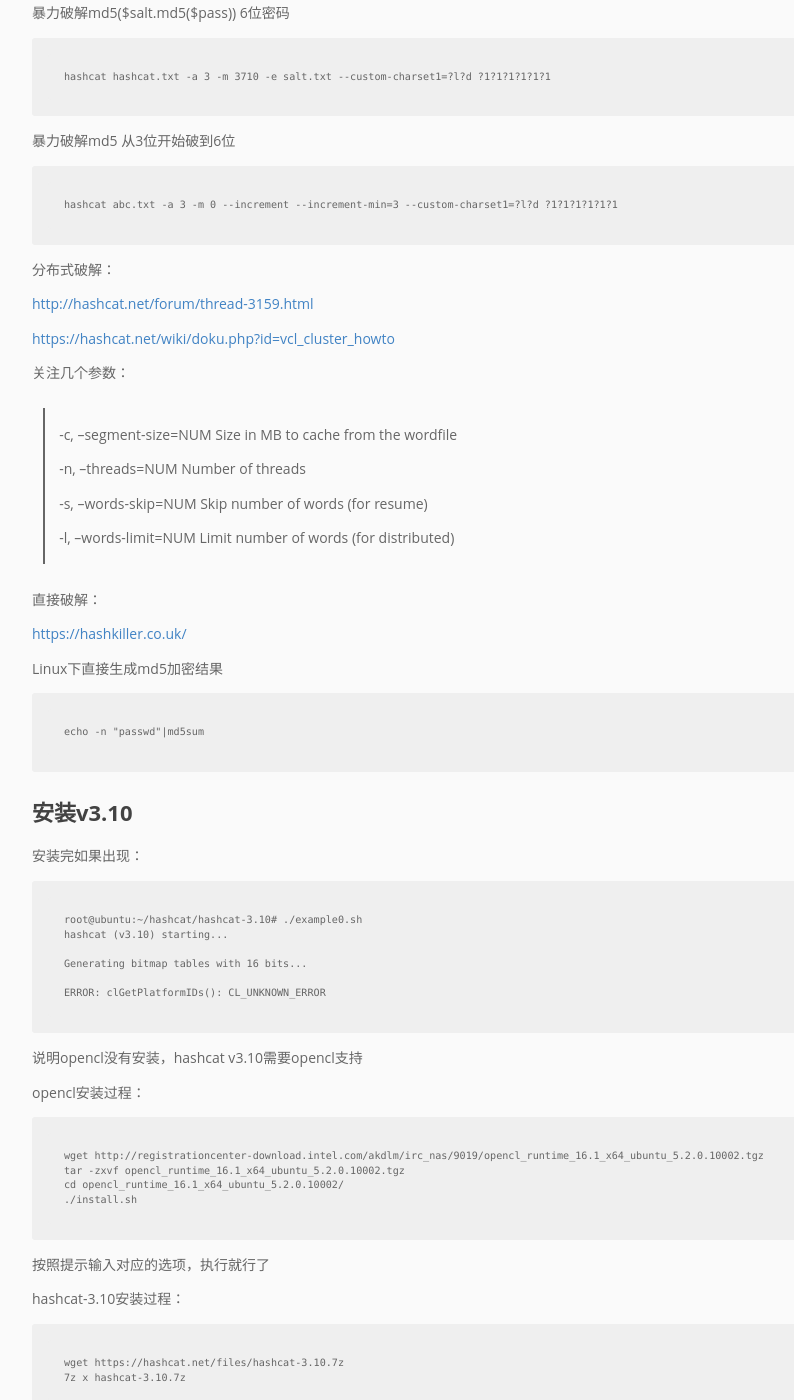
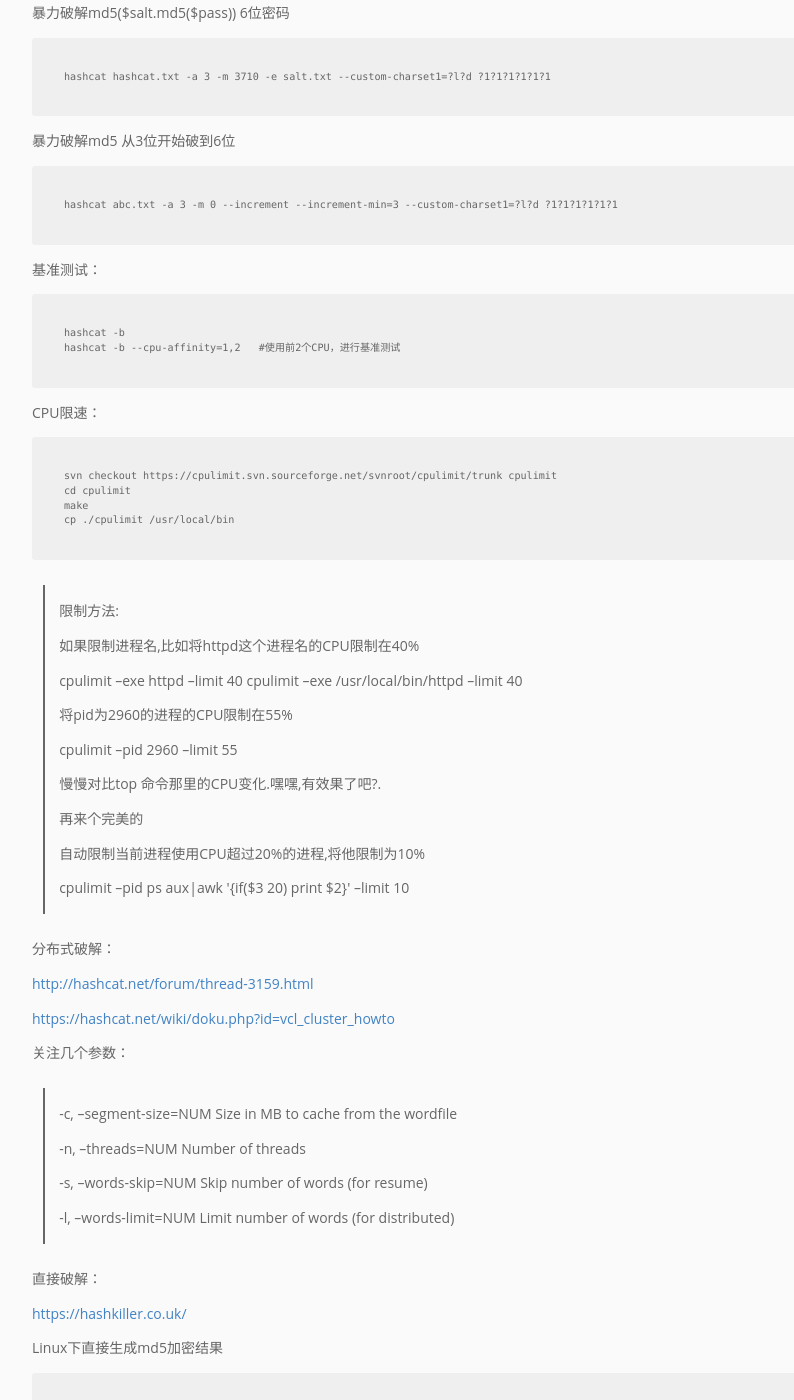
Before and after one commit to pingmalu/pingmalu.github.io, a Jekyll site: the page built from _posts/2015-11-26-密码破解.md, in a window 1280 px wide and 1400 px high, scrolled down 707 px. Shown: the whole window, without its empty margins (168-962 px from the left). Built offline with Jekyll 4.4.1, drawn with Linux system fonts in a browser that asks for light colours; nearby versions of some CDN libraries.

Commit message:
'update'

```diff
--- a/_posts/2015-11-26-密码破解.md
+++ b/_posts/2015-11-26-密码破解.md
@@ -29,6 +29,36 @@ ln -s /root/hashcat/hashcat-cli64.bin /usr/bin/hashcat
 
     hashcat abc.txt -a 3 -m 0 --increment --increment-min=3 --custom-charset1=?l?d ?1?1?1?1?1?1
 
+基准测试：
+
+	hashcat -b
+	hashcat -b --cpu-affinity=1,2   #使用前2个CPU，进行基准测试
+
+CPU限速：
+
+	svn checkout https://cpulimit.svn.sourceforge.net/svnroot/cpulimit/trunk cpulimit
+	cd cpulimit
+	make
+	cp ./cpulimit /usr/local/bin
+
+> 限制方法:
+>
+> 如果限制进程名,比如将httpd这个进程名的CPU限制在40%
+>
+> cpulimit --exe httpd --limit 40
+> cpulimit --exe /usr/local/bin/httpd --limit 40
+>
+> 将pid为2960的进程的CPU限制在55%
+>
+> cpulimit --pid 2960 --limit 55
+>
+> 慢慢对比top 命令那里的CPU变化.嘿嘿,有效果了吧?.
+>
+> 再来个完美的
+>
+> 自动限制当前进程使用CPU超过20%的进程,将他限制为10%
+>
+> cpulimit --pid `ps aux|awk '{if($3 20) print $2}'` --limit 10
 
 分布式破解：
 
```
